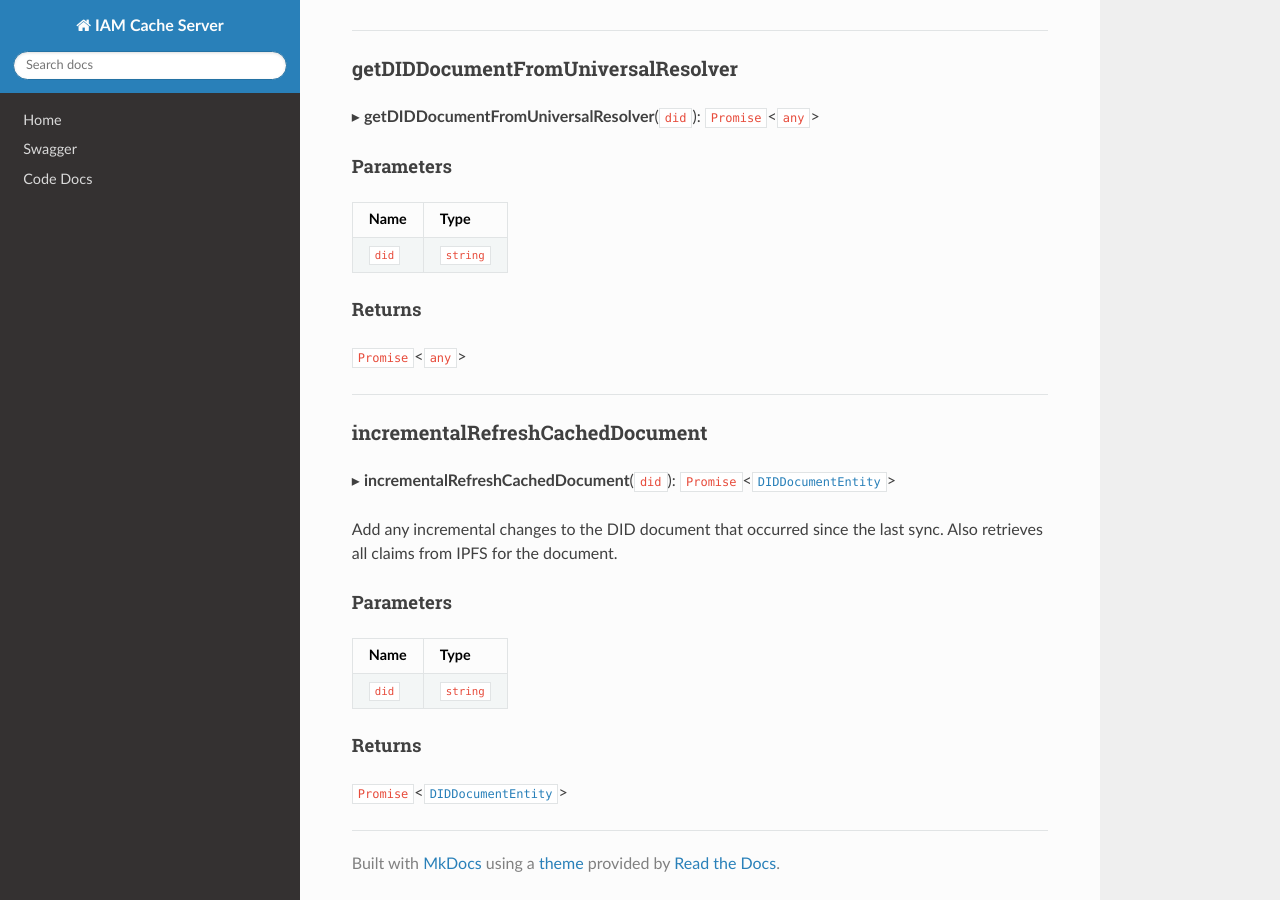
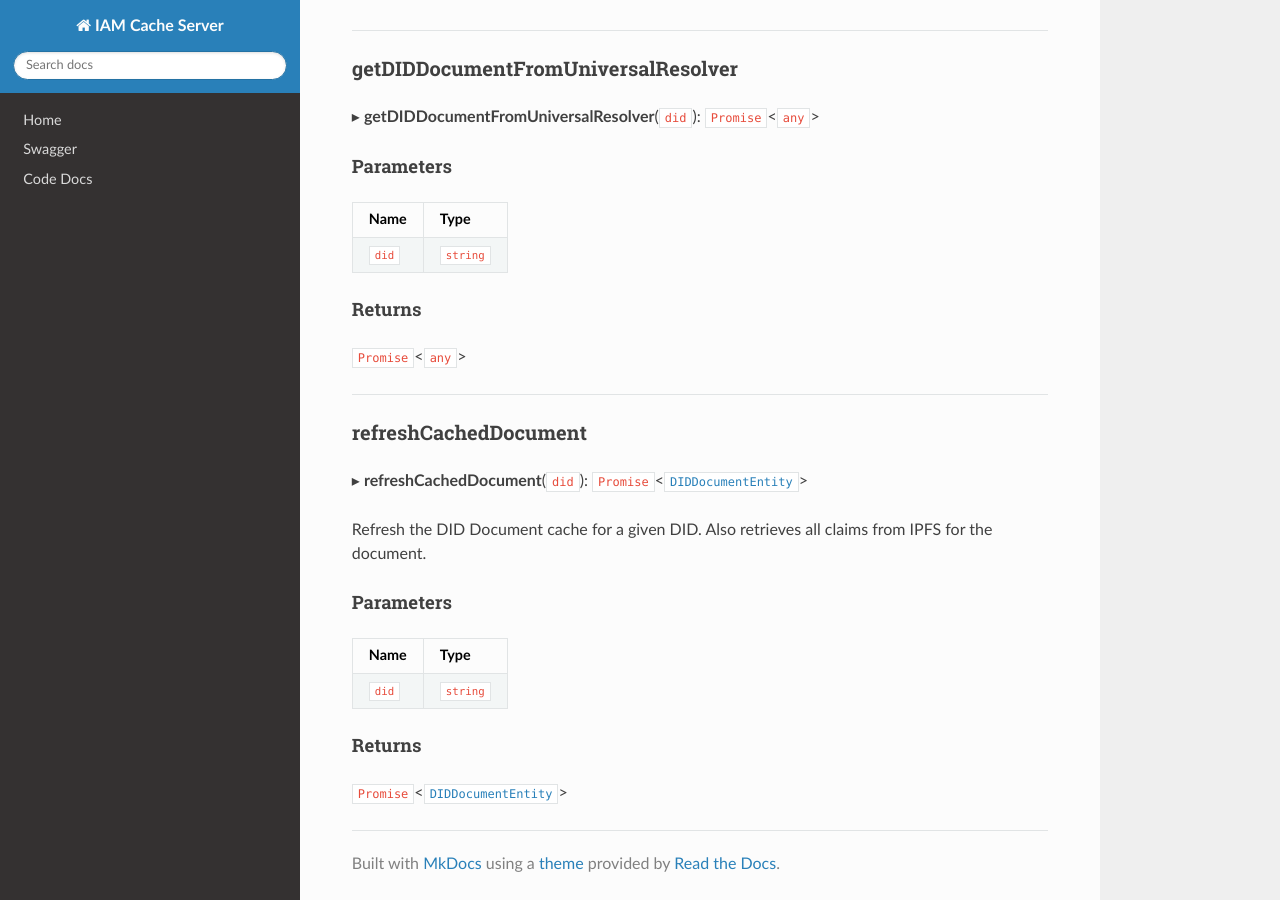
Before and after one commit to energywebfoundation/ssi-hub, an MkDocs documentation site: the page built from docs/api/classes/modules_did_did_service.DIDService.md, in a window 1280 px wide and 900 px high, scrolled down 1962 px. Built offline with MkDocs 1.6.1, drawn with Linux system fonts in a browser that asks for light colours; nearby versions of some CDN libraries; some of the changed text lies outside the part shown.

```diff
--- a/docs/api/classes/modules_did_did_service.DIDService.md
+++ b/docs/api/classes/modules_did_did_service.DIDService.md
@@ -13,7 +13,7 @@
 - [addCachedDocument](modules_did_did_service.DIDService.md#addcacheddocument)
 - [getById](modules_did_did_service.DIDService.md#getbyid)
 - [getDIDDocumentFromUniversalResolver](modules_did_did_service.DIDService.md#getdiddocumentfromuniversalresolver)
-- [incrementalRefreshCachedDocument](modules_did_did_service.DIDService.md#incrementalrefreshcacheddocument)
+- [refreshCachedDocument](modules_did_did_service.DIDService.md#refreshcacheddocument)
 
 ## Constructors
 
@@ -90,11 +90,11 @@ ___
 
 ___
 
-### incrementalRefreshCachedDocument
+### refreshCachedDocument
 
-▸ **incrementalRefreshCachedDocument**(`did`): `Promise`<[`DIDDocumentEntity`](modules_did_did_entity.DIDDocumentEntity.md)\>
+▸ **refreshCachedDocument**(`did`): `Promise`<[`DIDDocumentEntity`](modules_did_did_entity.DIDDocumentEntity.md)\>
 
-Add any incremental changes to the DID document that occurred since the last sync.
+Refresh the DID Document cache for a given DID.
 Also retrieves all claims from IPFS for the document.
 
 #### Parameters
```
Also changed, not shown: other parts of docs/api/classes/modules_did_did_service.DIDService.md (+1 -1 lines), docs/api/classes/modules_did_did_processor.DIDProcessor.md (+1 -2 lines), 1 other file.
